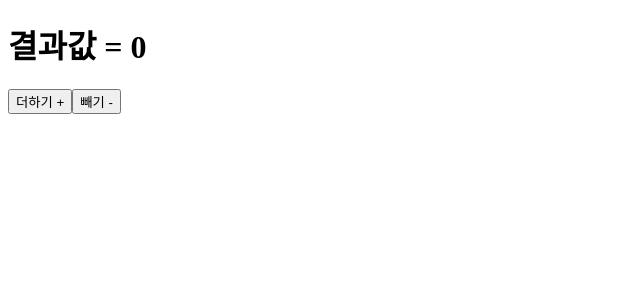
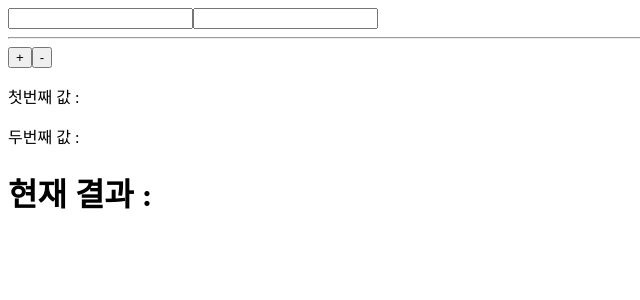
Before and after one commit to dddieon/react-study, a React (Create React App) app: page / in a window 1280 px wide. Shown: the top 300 px of the page, without its empty margins (0-640 px from the left). Built offline with nearby package versions, Linux system fonts and the light colour scheme.

Commit message:
201011 input상태관리

```diff
--- a/src/App.js
+++ b/src/App.js
@@ -1,18 +1,66 @@
 import React, { useState } from "react"
 
 function App() {
-    const [result, setResult] = useState(0)
-    const up = () => {
-        setResult(result + 1)
+    const [firstValue, setFirstValue] = useState("")
+    const [secondValue, setSecondValue] = useState("")
+    const [result, setResult] = useState("")
+    const calculate = (event) => {
+        event.preventDefault()
+        const {
+            target: { name },
+        } = event
+        console.log(name)
+        if (name === "plus") {
+            setResult(firstValue + secondValue)
+            alert(firstValue + secondValue)
+        }
+        if (name === "minus") {
+            setResult(firstValue - secondValue)
+            alert(firstValue - secondValue)
+        }
     }
-    const down = () => {
-        setResult(result - 1)
+    const onChange = (event) => {
+        const {
+            target: { value, name },
+        } = event
+        if (name === "firstText") {
+            setFirstValue(Number(value))
+        } else if (name === "secondText") {
+            setSecondValue(Number(value))
+        }
+    }
+    const submited = (event) => {
+        event.preventDefault()
+        alert(result)
     }
     return (
         <div className="App">
-            <h1>결과값 = {result}</h1>
-            <input type="button" onClick={up} value="더하기 +"></input>
-            <input type="button" onClick={down} value="빼기 -"></input>
+            <form onSubmit={submited}>
+                <input
+                    type="text"
+                    value={firstValue}
+                    name={"firstText"}
+                    onChange={onChange}
+                    required
+                ></input>
+                <input
+                    type="text"
+                    value={secondValue}
+                    name={"secondText"}
+                    onChange={onChange}
+                    required
+                ></input>
+                <hr></hr>
+                <button name="plus" onClick={calculate}>
+                    +
+                </button>
+                <button name="minus" onClick={calculate}>
+                    -
+                </button>
+            </form>
+            <p>첫번째 값 : {firstValue}</p>
+            <p>두번째 값 : {secondValue}</p>
+            <h1>현재 결과 : {result}</h1>
         </div>
     )
 }
```
Also changed, not shown: 1 other file (tests, documents, lock files or other folders).
